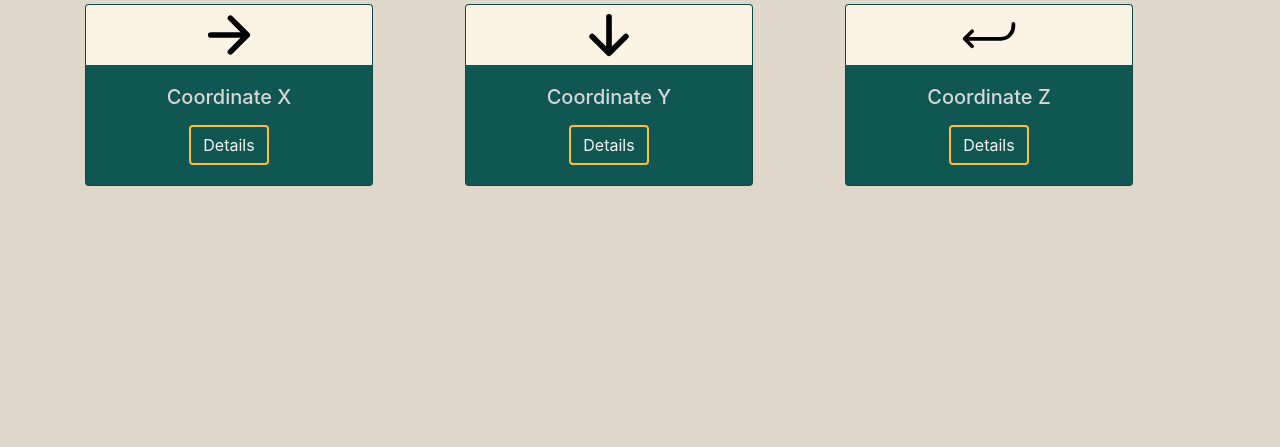
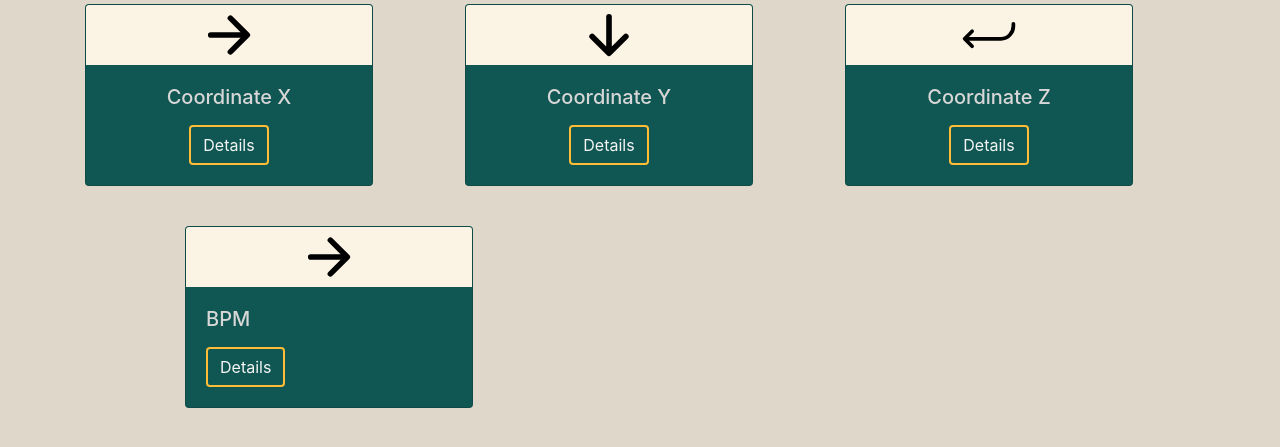
Before and after one commit to Sadeeed/CattleCare, a Django app: template mqtt/templates/index.html in a window 1280 px wide. Shown: the part 258-705 px from the top of the page. Run offline with Django 4.2, Linux system fonts and the light colour scheme; the template is opened without the code that fills it, so the values that code supplies are empty; some libraries are stand-ins or nearby versions.

Commit message:
:lipstick: add bpm card

```diff
--- a/mqtt/templates/index.html
+++ b/mqtt/templates/index.html
@@ -81,6 +81,20 @@
           </div>
       </div>
     </div>
+
+    <!--3rd row-->
+    <div class="row">
+      <div class="col">
+        <div class="card one" style="width: 18rem;">
+            <img class="card-img-top iconSize" src="{% static 'images/arrow-forward-outline.svg' %}" alt="Card image cap">
+            <div class="card-body">
+              <h5 class="card-title">BPM</h5>
+              <p class="card-text">{{ bpm.message }}</p>
+              <a href="#" class="btn btn-primary color">Details</a>
+            </div>
+          </div>
+      </div>
+    </div>
   </div>
 
 
```
